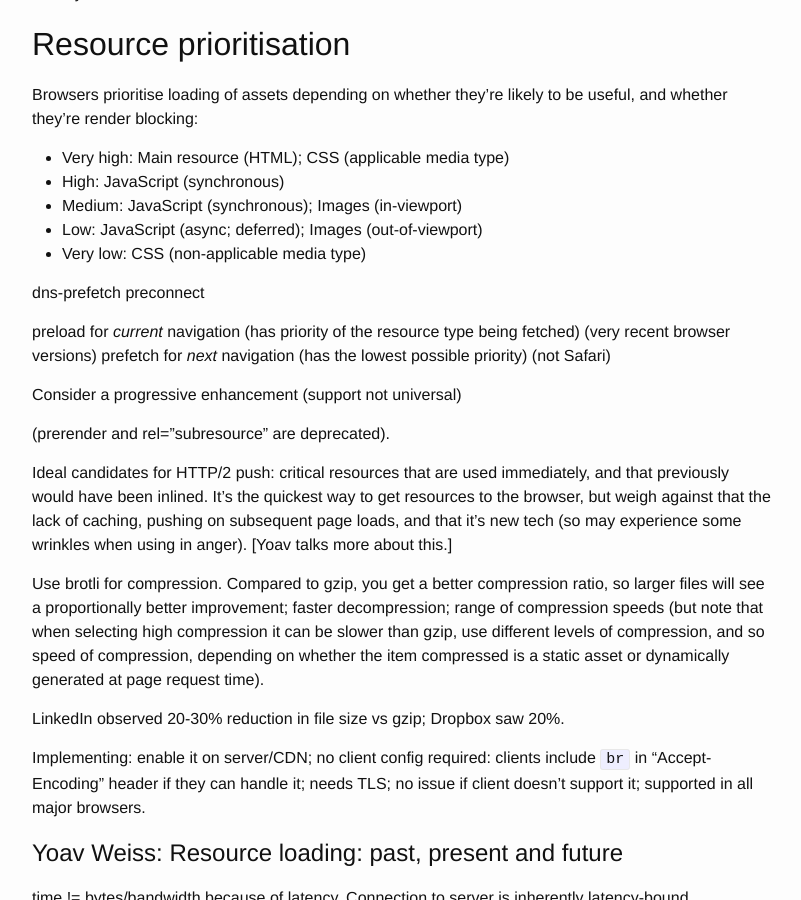
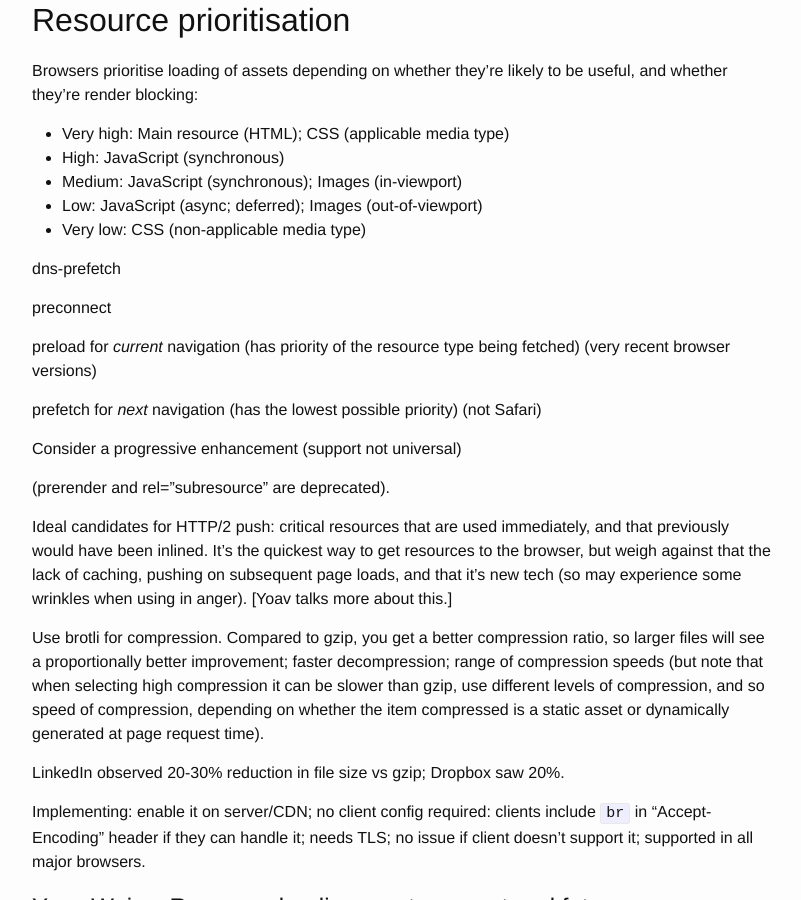
Before and after one commit to davidcmoulton/decodeuri, a Jekyll site: the page built from _posts/2018-02-13-smashing-conference-london-2018-initial-notes.md, in a window 1280 px wide and 900 px high, scrolled down 17802 px. Shown: the whole window, without its empty margins (238-1039 px from the left). Built offline with Jekyll 4.4.1, drawn with Linux system fonts in a browser that asks for light colours; part of the change alters nothing that is shown.

```diff
--- a/_posts/2018-02-13-smashing-conference-london-2018-initial-notes.md
+++ b/_posts/2018-02-13-smashing-conference-london-2018-initial-notes.md
@@ -69,7 +69,7 @@ Watch out for Edge < 16 implementation: can use `@supports (grid-gap: 0)` to scr
 
 Grid bugs and their amelioration: https://github.com/rachelandrew/gridbugs
 
-[cssgridgarden.com](cssgridgarden.com)
+[cssgridgarden.com](https://cssgridgarden.com)
 
 ## Text
 - zlib preset quality settings: slow compression, smaller size; faster compression, larger size
@@ -109,11 +109,11 @@ Can use `unicode-range` in `@font-face`: good for internationalisation: only req
 
 Variable fonts (see `font-variation-settings`: can only be targeted with media query and JavaScript (?as opposed to what?). Designers can add custom variable axes, in addition to the preregistered ones): not so much use for latin charactersets, but in languages with large charactersets, e.g. Japanese, it's prohibitive to load the bold font weight as well as the regular one, so using variable fonts can help here. Poor browser support, but support is coming. Not many fonts support it yet, but type designers are on it now. `font-variation-settings` is low level (a la Houdini), and so can override other font settings, e.g. `font-weight`.
 Variable fonts are incompatible with parametric fonts.
-[axis-praxis.org](axis-praxis.org)
+[axis-praxis.org](https://axis-praxis.org)
 
 ## 3rd parties
 - generate request maps for what
-- [requestmap.webperf.tools](requestmap.webperf.tools)
+- [requestmap.webperf.tools](https://requestmap.webperf.tools)
 - WebpageTest blackhole endpoint
 - could return an empty response from ServiceWorker if script doesn't return in a set amount of time
 - sandbox property
@@ -158,7 +158,7 @@ Variable fonts are incompatible with parametric fonts.
 
 
 ## Links
-Slides at [www.smashed.by/lnd18](www.smashed.by/lnd18)
+Slides at [www.smashed.by/lnd18](https://www.smashed.by/lnd18)
 - responsivebreakpoints.com
 - letsenhance.io
 - https://www.zachleat.com/web/comprehensive-webfonts/
@@ -170,8 +170,8 @@ Slides at [www.smashed.by/lnd18](www.smashed.by/lnd18)
 - https://github.com/lyzadanger/pragmatist-service-worker
 - https://developers.google.com/web/tools/workbox/ ???
 
-[data-data.net](data-data.net)
-[airbnb.design](airbnb.design)
+[data-data.net](https://data-data.net)
+[airbnb.design](https://airbnb.design)
 
 ### Explore
 
@@ -180,7 +180,7 @@ Slides at [www.smashed.by/lnd18](www.smashed.by/lnd18)
 - Firefox grid inspector
 - `vmin` etc
 - `ch` unit: width of `0` character in current typeface - of particular use with monospace fonts
-- [cssgridgarden.com](cssgridgarden.com)
+- [cssgridgarden.com](https://cssgridgarden.com)
 - brotli & fallbacks
 - `font-display: optional;`
 <!-- - WE CAN USE INTERSECTIONOBSERVER WITH HYPOTHESIS! Also for lazy-loading our figures: this could -->
@@ -208,7 +208,6 @@ Deployment:
 
 ## Look more into
  - Book: Designing for performance: Laura Hogan
- - jamstack.org
  - jamstack.org
 
 
@@ -678,9 +677,11 @@ Browsers prioritise loading of assets depending on whether they're likely to be
 - Very low: CSS (non-applicable media type)
 
 dns-prefetch
+
 preconnect
 
 preload for _current_ navigation (has priority of the resource type being fetched) (very recent browser versions)
+
 prefetch for _next_ navigation (has the lowest possible priority) (not Safari)
 
 Consider a progressive enhancement (support not universal)
@@ -921,9 +922,13 @@ A high flex-shrink value will make it get smaller, faster, than those with a lar
 Shorthand:  `flex-flow: [direction] [wrapping]`
 
 `flex: initial` - default - can shrink but they don't grow == `flex: 0 1 auto`
-`flex: auto` == `flex 1 1 auto
-`flex: none` == ``flex 0 0 auto`
+
+`flex: auto` == `flex 1 1 auto`
+
+`flex: none` == `flex 0 0 auto`
+
 `flex: 1` == `flex 1 1 0`
+
 `flex: 2` == `flex 2 1 0`
 
 Remember auto margins can be used to split items within a justified content block. An auto margin (everywhere, not just flexbox), use all available space it has access to, so putting it on one side forces it to the other side.
```
